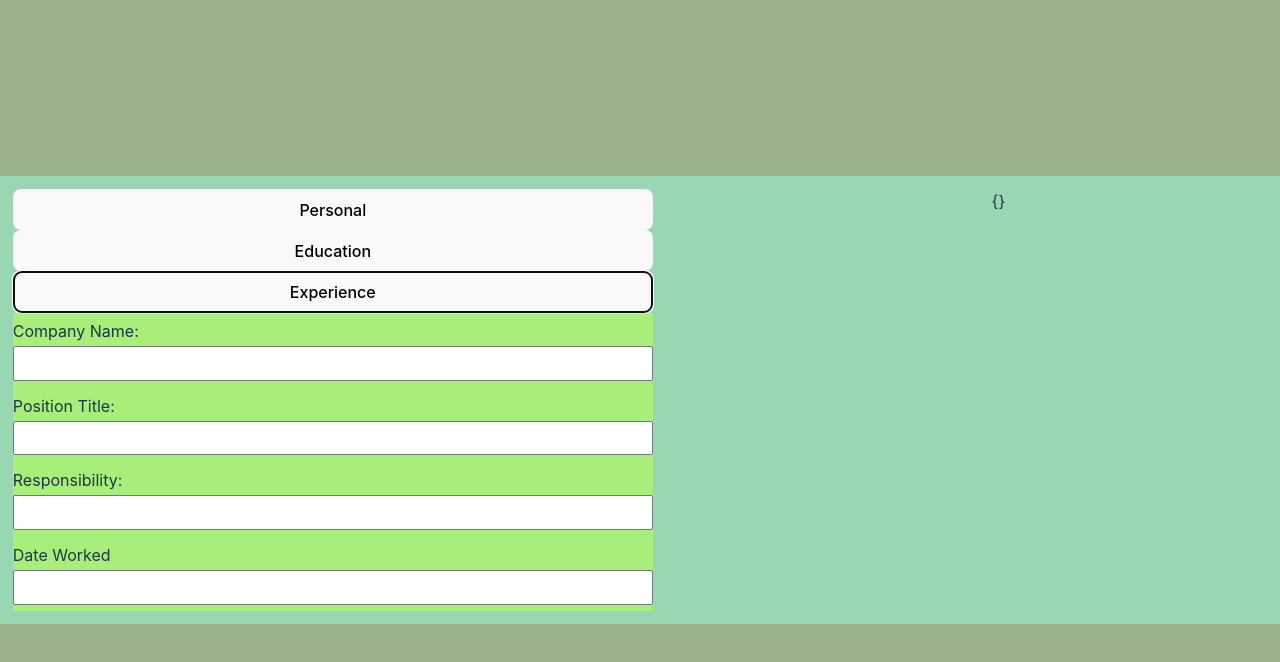
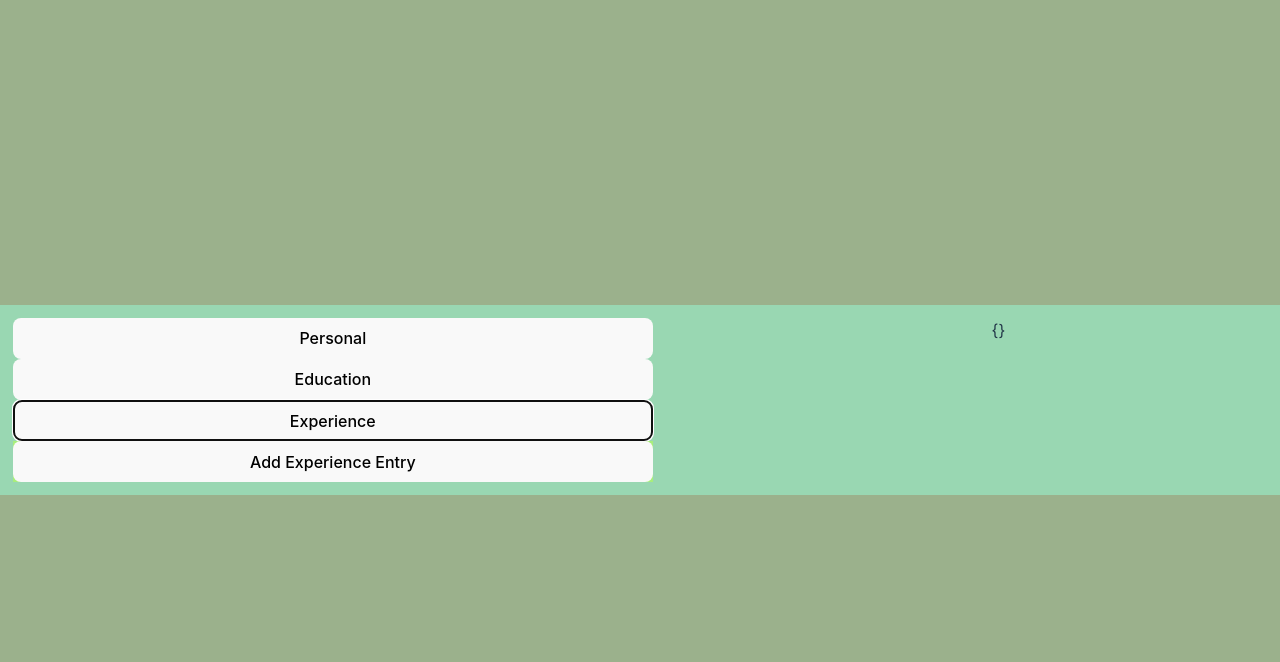
Before and after one commit to Ishm4el/CV-Application, a React (Vite) app: page / in a window 1280 px wide. Both pictures are taken after a click on the button "Experience". Shown: the top 662 px of the page. Built offline with nearby package versions, Linux system fonts and the light colour scheme.

Commit message:
Experience Section can now have various entries

```diff
--- a/src/components/Practical.jsx
+++ b/src/components/Practical.jsx
@@ -1,6 +1,29 @@
-export default function Practical({ change }) {
+import { useState, Fragment } from "react";
+
+export default function Practical() {
+   const [entries, setEntries] = useState({});
+   function addEntry() {
+      const newID = crypto.randomUUID();
+      const newEntry = entry(newID);
+      setEntries({ ...entries, [newID]: newEntry });
+   }
    return (
       <>
+         <button type="button" onClick={addEntry}>
+            Add Experience Entry
+         </button>
+         {Object.keys(entries).map((value) => (
+            <div className="container-form-section-sub" key={value}>
+               {entries[value]}
+            </div>
+         ))}
+      </>
+   );
+}
+
+function entry(id) {
+   return (
+      <Fragment key={id}>
          <label htmlFor="companyName">Company Name:</label>
          <input type="text" name="companyName" id="companyName" />
          <label htmlFor="positionTitle">Position Title:</label>
@@ -9,6 +32,6 @@ export default function Practical({ change }) {
          <input type="text" name="responsibility" id="responsibility" />
          <label htmlFor="dateWork">Date Worked</label>
          <input type="datetime" name="dateWork" id="dateWork" />
-      </>
+      </Fragment>
    );
 }
```
